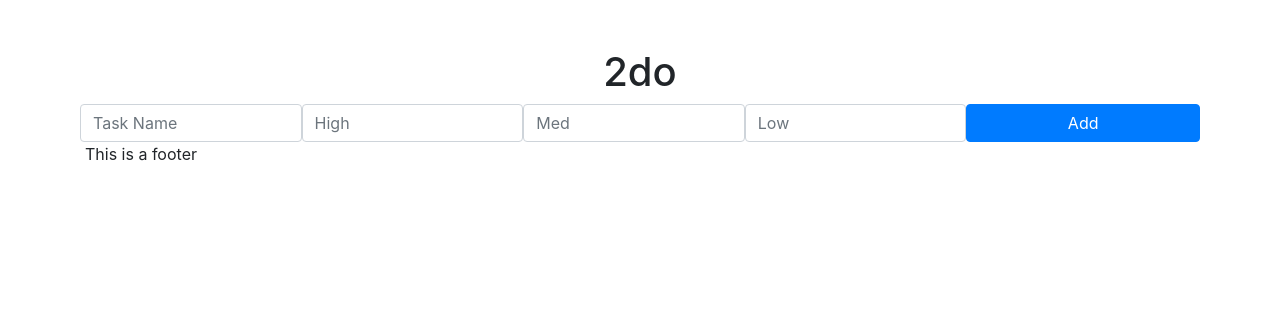
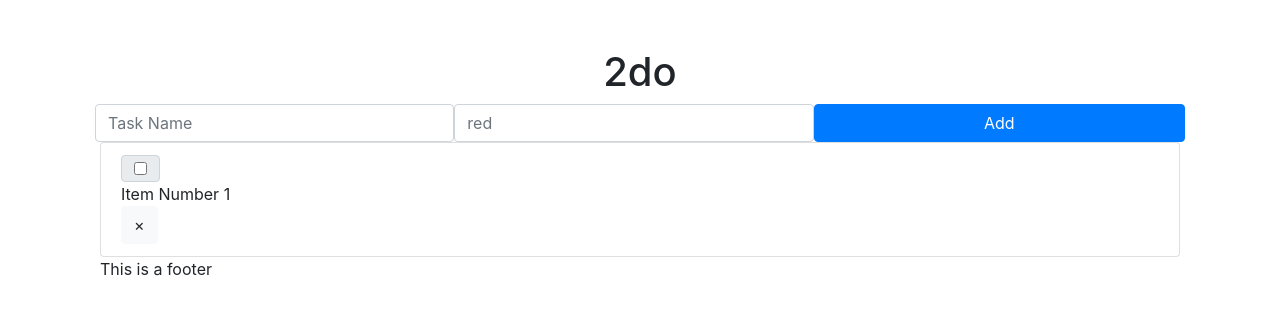
Before and after one commit to dreesehudson/to-do-list-react, a React (Create React App) app: page / in a window 1280 px wide. Shown: the top 314 px of the page. Built offline with nearby package versions, Linux system fonts and the light colour scheme.

Commit message:
implement pseudo pt 1

```diff
--- a/src/Components/Footer.js
+++ b/src/Components/Footer.js
@@ -1,20 +1,55 @@
 import React, { Component } from 'react';
 
 class Footer extends Component{
-    constructor(){
-        super()
-    }
+    // constructor(){
+    //     super()
+    // }
     render(){
         return(
-        <div>This is a footer</div>
+        <div className="container-fluid">This is a footer</div>
         )
     }
-    filterItems(){
-        //
+    showAll(){
+        //set visibility of all list items to true
     }
-    componentDidMount(){
+
+    showActive(){
+        //ternary to set visibility of active list items to true, else false
 
     }
+
+    showCompleted(){
+        //ternary to set visibility of completed list items to true, else false
+
+    }
+
+    countActive(){
+        //count list items in [tasks] with completed: false
+    }
+
+    countCompleted(){
+        //count list items in [tasks] with completed: true
+    }
+
+
+
 }
 
 export default Footer;
+
+
+// Notepad
+// Remaining Active Task Count || Filter: All | Active | Completed || Completed Task Count:
+//
+//
+//
+//
+// - Filter Options
+// - All
+// - Show Active and Completed Tasks
+// - Active Only
+// - Show Active Tasks
+// - Hide Completed Tasks
+// - Completed Only
+// - Hide Active Tasks
+// - Show Completed Tasks
--- a/src/Components/Form.js
+++ b/src/Components/Form.js
@@ -8,25 +8,29 @@ class Form extends Component {
         this.priorityButtons = [
             {
                 color: "🔴",
-                level: 'high-priority'
+                level: 'High'
             },
             {
                 color: "🟡",
-                level: 'mid-priority'
+                level: 'Mid'
             },
             {
                 color: "🟢",
-                level: 'low-priority'
+                level: 'Low'
             }];
         this.state = {
+            taskID: null,
             textInput: "",
+            priorityInput: "",
+            completed: false,
+            visible: true
         };
     }
 
     render() {
         return (
             <>
-                <form>
+                <form className="container-fluid">
                     <div class="form-row align-items-center">
                         <div class="col px-0">
                             <input
@@ -39,29 +43,26 @@ class Form extends Component {
                         <div class="col px-0">
                             <input
                                 className="form-control"
-                                placeholder="High"
+                                placeholder="red"
 
                             >
                             </input>
                         </div>
-                        <div class="col px-0">
-                            <input
-                                className="form-control"
-                                placeholder="Med"
 
-                            >
-                            </input>
-                        </div>
-                        <div class="col px-0">
-                            <input
-                                className="form-control"
-                                placeholder="Low"
+                        {/* loop to generate priority buttons */}
+                            {/* for (let i = 0; i < 3; i++ ){
+                            <div>
+                                <input
+                                    className="form-control"
+                                    placeholder={this.priorityButtons.color}
 
-                            >
-                            </input>
-                        </div>
+                                />
+
+                            </div>
+                        } */}
                         <button
                             className="btn btn-primary col"
+                            //onClick=addItem()
                         >
                             Add
                         </button>
@@ -72,22 +73,24 @@ class Form extends Component {
 
     }
     addItem() {
-        //take form input {name, dueDate, priority} and create Item
+        //applies to the Submit Button
+        //take form input {name, priority} and pass it to the [tasks] within the List object
     }
+
+
 }
 
 export default Form;
 
 
 
-/*
+/* Notepad
 Priority Types:
-    Past Due: ❗️
     High: 🔴
     Mid: 🟡
     Low: 🟢
 
-Task Name  |  Due Date  |  Priority  |  Add
+Task Name  |  PriorityPicker  |  Add
 
 
 HTML for Created Items
--- a/src/Components/List.js
+++ b/src/Components/List.js
@@ -1,34 +1,79 @@
-import React, {Component} from 'react';
+import React, { Component } from 'react';
 
 
 
 class List extends Component {
     constructor() {
-       super();
+        super()
+        this.state = {
+            taskID: null,
+            textInput: "",
+            priorityInput: "",
+            completed: false,
+            visible: true
+        }
 
+        //array is populated from Form Object
+        this.tasks = [
+            //
+            //           {
+            //            taskID: #,
+            //            textInput: "",
+            //            priorityInput: "",
+            //            completed: false
+            //            visible: true
+
+            //           }
+            //
+        ];
     }
 
-    state = {
-        textInput: "",
-    }
+
 
     render() {
         return (
             <>
-
+            <div className="container-fluid">
+                <ul class="list-group">
+                    <li class="list-group-item">
+                        <div class="input-group-prepend">
+                            <div class="input-group-text">
+                                <input
+                                    type="checkbox"
+                                    aria-label="Checkbox for following text input"
+                                // onChange=completeItem()
+                                />
+                            </div>
+                        </div>
+                        <div class="list-group-text">
+                            Item Number 1
+                        </div>
+                        <button
+                            className="btn btn-light"
+                        // onClick=deleteItem()
+                        >
+                            &times;
+                        </button>
+                    </li>
+                </ul>
+            </div>
             </>
-        );
-
+        )
     }
 
     removeItem() {
         //delete item from list of available items
     }
     completeItem() {
-        //change state of Item from active to completed
+        //change state.completed false to true
+        //remove completeItem() from checkbox onClick
+        //add activateItem() to checkbox onClick
+
     }
     activateItem() {
-        //change state of Item from completed to active
+        //change state.completed true to false
+        //remove activateItem() from checkbox onClick
+        //add completeItem() to checkbox onClick
     }
 }
 
@@ -38,23 +83,14 @@ export default List;
 
 /*
 Priority Types:
-    Past Due: ❗️
     High: 🔴
     Mid: 🟡
     Low: 🟢
 
-Task Name  |  Due Date  |  Priority  |  Add
+Checkbox  |  Task Name Label  |  Priority Label  |  Delete
 
 
-HTML for Created Items
-<div class="input-group mb-3">
-                        <div class="input-group-prepend">
-                            <div class="input-group-text">
-                                <input type="checkbox" aria-label="Checkbox for following text input">
-    </div>
-                            </div>
-                            <input type="text" class="form-control" aria-label="Text input with checkbox">
-</div>
+
 
 
 
```
